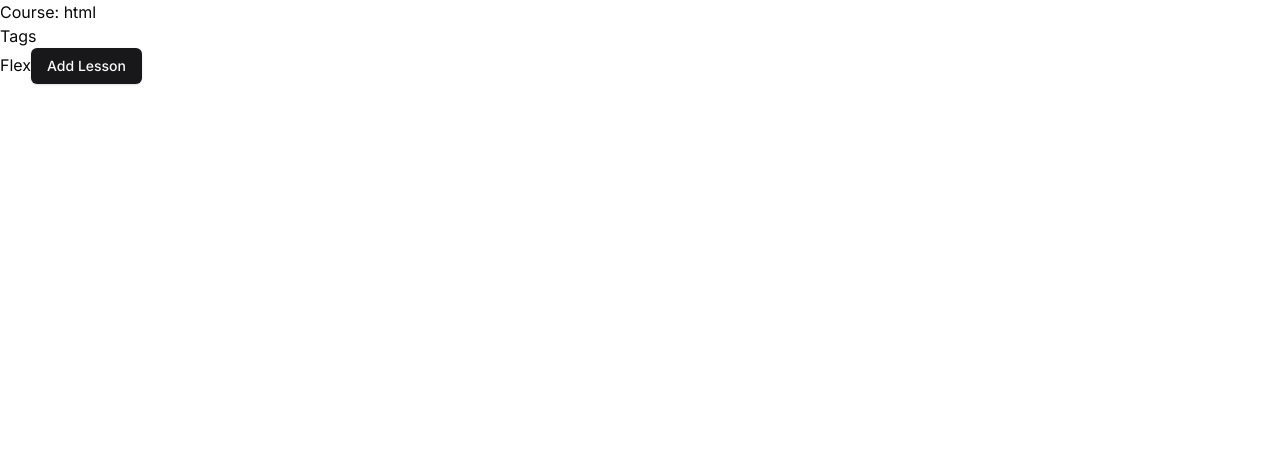
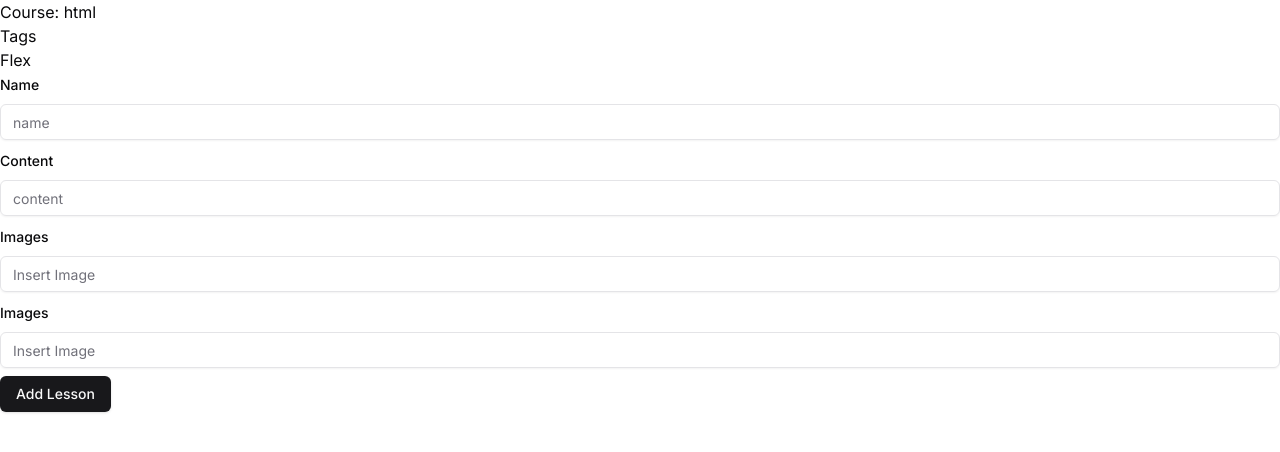
Before and after one commit to dworker863/education-portal, a Next.js app: page /course/html in a window 1280 px wide. Shown: the top 452 px of the page. Built offline with nearby package versions, Linux system fonts and the light colour scheme.

Commit message:
Added LessonForm

```diff
--- a/app/api/lesson/route.ts
+++ b/app/api/lesson/route.ts
@@ -1,8 +1,13 @@
 import { prisma } from '@/prisma/prisma';
+import { NextRequest } from 'next/server';
 
-export async function POST(request: Request) {
+export async function POST(request: NextRequest) {
+  console.log('LESSON ENDPOINT');
+
+  console.log(request);
+
   try {
-    const data = request.body;
+    const data = await request.json();
     console.log(data);
 
     // const lesson = await prisma.lesson.create({});
--- /dev/null
+++ b/app/components/LessonForm.tsx
@@ -0,0 +1,112 @@
+'use client';
+
+import {
+  Form,
+  FormControl,
+  FormDescription,
+  FormField,
+  FormItem,
+  FormLabel,
+  FormMessage,
+} from '@/components/ui/form';
+import { z } from 'zod';
+import { useForm } from 'react-hook-form';
+import { addLessonSchema } from '../libs/validation';
+import { zodResolver } from '@hookform/resolvers/zod';
+import { Input } from '@/components/ui/input';
+import { useState } from 'react';
+import ErrorMessage from './ErrorMessage';
+import SuccessMessage from './SuccessMessage';
+import { Button } from '@/components/ui/button';
+
+const LessonForm = () => {
+  const [error, setError] = useState(null);
+  const [success, setSuccess] = useState(null);
+  const form = useForm<z.infer<typeof addLessonSchema>>({
+    resolver: zodResolver(addLessonSchema),
+    defaultValues: {
+      name: '',
+      content: '',
+      images: [],
+      video: '',
+    },
+  });
+
+  const onSubmit = async (values: z.infer<typeof addLessonSchema>) => {
+    console.log(values);
+    const data = await fetch('/api/lesson', {
+      method: 'POST',
+      body: JSON.stringify(values),
+    });
+
+    // const lesson = await data.json();
+  };
+
+  return (
+    <Form {...form}>
+      <form onSubmit={form.handleSubmit(onSubmit)}>
+        <FormField
+          control={form.control}
+          name="name"
+          render={({ field }) => (
+            <FormItem>
+              <FormLabel>Name</FormLabel>
+              <FormControl>
+                <Input placeholder="name" {...field} />
+              </FormControl>
+              <FormDescription></FormDescription>
+              <FormMessage />
+            </FormItem>
+          )}
+        />
+        <FormField
+          control={form.control}
+          name="content"
+          render={({ field }) => (
+            <FormItem>
+              <FormLabel>Content</FormLabel>
+              <FormControl>
+                <Input placeholder="content" {...field} />
+              </FormControl>
+              <FormDescription></FormDescription>
+              <FormMessage />
+            </FormItem>
+          )}
+        />
+        <FormField
+          control={form.control}
+          name="images"
+          render={({ field }) => (
+            <FormItem>
+              <FormLabel>Images</FormLabel>
+              <FormControl>
+                <Input placeholder="Insert Image" {...field} />
+              </FormControl>
+              <FormDescription></FormDescription>
+              <FormMessage />
+            </FormItem>
+          )}
+        />
+        <FormField
+          control={form.control}
+          name="video"
+          render={({ field }) => (
+            <FormItem>
+              <FormLabel>Images</FormLabel>
+              <FormControl>
+                <Input placeholder="Insert Image" {...field} />
+              </FormControl>
+              <FormDescription></FormDescription>
+              <FormMessage />
+            </FormItem>
+          )}
+        />
+        {error && <ErrorMessage message={error} />}
+        {success && <SuccessMessage message={success} />}
+        <Button type="submit">Add Lesson</Button>
+      </form>
+    </Form>
+  );
+};
+
+export default LessonForm;
--- a/app/course/[name]/page.tsx
+++ b/app/course/[name]/page.tsx
@@ -1,4 +1,4 @@
-import { Button } from '@/components/ui/button';
+import LessonForm from '@/app/components/LessonForm';
 import Link from 'next/link';
 
 export default function Course({ params }: { params: { name: string } }) {
@@ -8,7 +8,7 @@ export default function Course({ params }: { params: { name: string } }) {
       <Link href={`${params.name}/tags`}>Tags</Link>
       <br />
       <Link href={`${params.name}/flex`}>Flex</Link>
-      <Button>Add Lesson</Button>
+      <LessonForm />
     </>
   );
 }
--- a/app/libs/validation.ts
+++ b/app/libs/validation.ts
@@ -78,3 +78,10 @@ export const newPasswordSchema = z
     message: 'Passwords does not match',
     path: ['confirmPassword'],
   });
+
+export const addLessonSchema = z.object({
+  name: z.string().min(1, { message: 'Add lesson name' }),
+  content: z.string().min(1, { message: 'Add lesson content' }),
+  images: z.array(z.string()),
+  video: z.optional(z.string()),
+});
--- a/package.json
+++ b/package.json
@@ -11,7 +11,7 @@
   "dependencies": {
     "@auth/prisma-adapter": "^2.4.2",
     "@hookform/resolvers": "^3.9.0",
-    "@prisma/client": "^5.20.0",
+    "@prisma/client": "^5.21.1",
     "@radix-ui/react-icons": "^1.3.0",
     "@radix-ui/react-label": "^2.1.0",
     "@radix-ui/react-slot": "^1.1.0",
@@ -42,7 +42,7 @@
     "eslint": "^8",
     "eslint-config-next": "14.2.7",
     "postcss": "^8",
-    "prisma": "^5.20.0",
+    "prisma": "^5.21.1",
     "tailwindcss": "^3.4.1",
     "typescript": "^5"
   }
```
Also changed, not shown: 2 other files (tests, documents, lock files or other folders).
